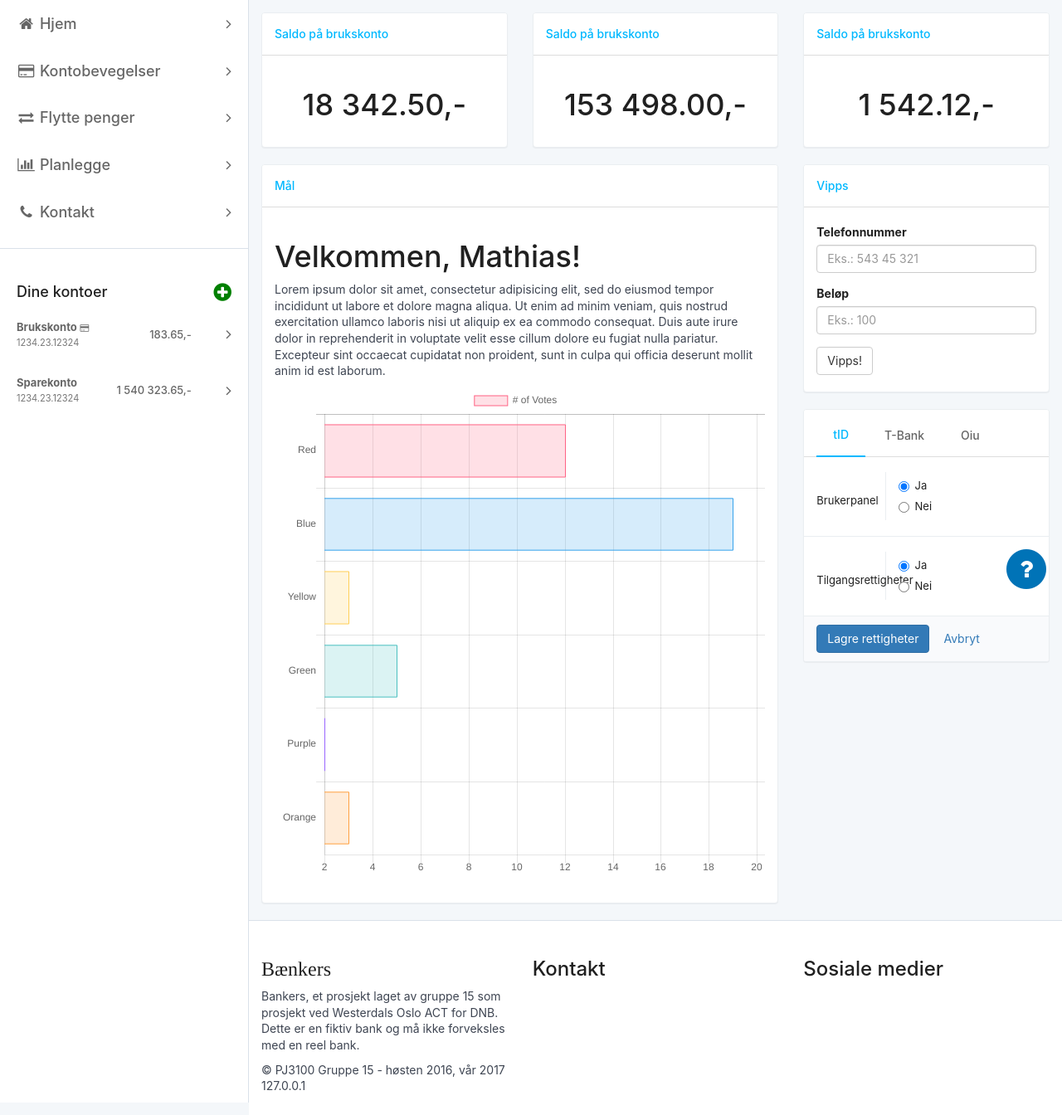
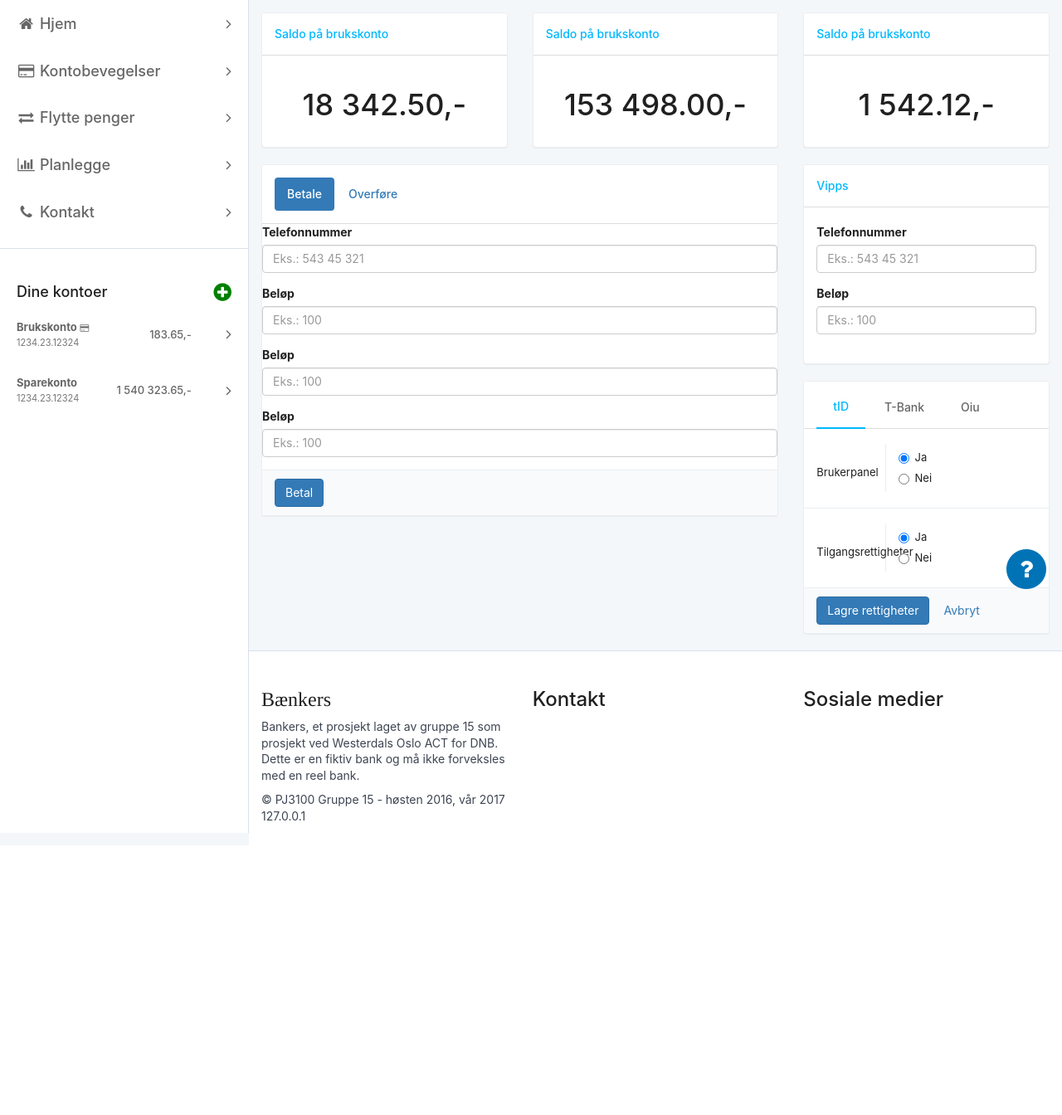
Before and after one commit to MathiasOki/Bankers, a PHP site: page / in a window 1280 px wide. Shown: the part 70-1414 px from the top of the page at 83% size. After the commit the page ends 1074 px from the top, so only its background shows below. Run offline with PHP 8.4, Linux system fonts and the light colour scheme; data that the repository does not hold is empty; some web fonts are replaced.

Commit message:
Working on the prototype for dashboard main

```diff
--- a/index.php
+++ b/index.php
@@ -66,15 +66,39 @@
             <div class="col-md-8">
                 <div class="panel panel-default">
                     <div class="panel-heading">
-                        Mål
+						<ul class="nav nav-pills">
+						  <li role="presentation" class="active"><a href="#">Betale</a></li>
+						  <li role="presentation"><a href="#">Overføre</a></li>
+						</ul>
                     </div>
-                    <div class="panel-body">
-						<h1>Velkommen, Mathias!</h1>
+					<form>
+						<div class="form-group">
+						  <label for="tlf">Telefonnummer</label>
+						  <input type="number" class="form-control" id="tlf" placeholder="Eks.: 543 45 321" required="">
+						</div>
 
-                        <p>Lorem ipsum dolor sit amet, consectetur adipisicing elit, sed do eiusmod tempor incididunt ut labore et dolore magna aliqua. Ut enim ad minim veniam, quis nostrud exercitation ullamco laboris nisi ut aliquip ex ea commodo consequat. Duis aute irure dolor in reprehenderit in voluptate velit esse cillum dolore eu fugiat nulla pariatur. Excepteur sint occaecat cupidatat non proident, sunt in culpa qui officia deserunt mollit anim id est laborum.</p>
+						<div class="form-group">
+						  <label for="sum">Beløp</label>
+						  <input type="number" class="form-control" id="sum" placeholder="Eks.: 100" required="">
+						</div>
 
-                        <p><canvas id="myChart" width="400" height="400"></canvas></p>
-                    </div>
+						<div class="form-group">
+						  <label for="sum">Beløp</label>
+						  <input type="number" class="form-control" id="sum" placeholder="Eks.: 100" required="">
+						</div>
+
+						<div class="form-group">
+						  <label for="sum">Beløp</label>
+						  <input type="number" class="form-control" id="sum" placeholder="Eks.: 100" required="">
+						</div>
+					</form>
+					<div class="panel-footer">
+						<div class="row">
+							<div class="col-md-10 col-md-offset-0">
+								<button type="submit" class="btn btn-primary">Betal</button>
+							</div>
+						</div>
+					</div>
                 </div>
             </div>
             <div class="col-md-4">
@@ -93,8 +117,6 @@
                               <label for="sum">Beløp</label>
                               <input type="number" class="form-control" id="sum" placeholder="Eks.: 100" required="">
                             </div>
-
-                            <button type="submit" name="button" class="btn btn-default">Vipps!</button>
                         </form>
                     </div>
                 </div>
```
